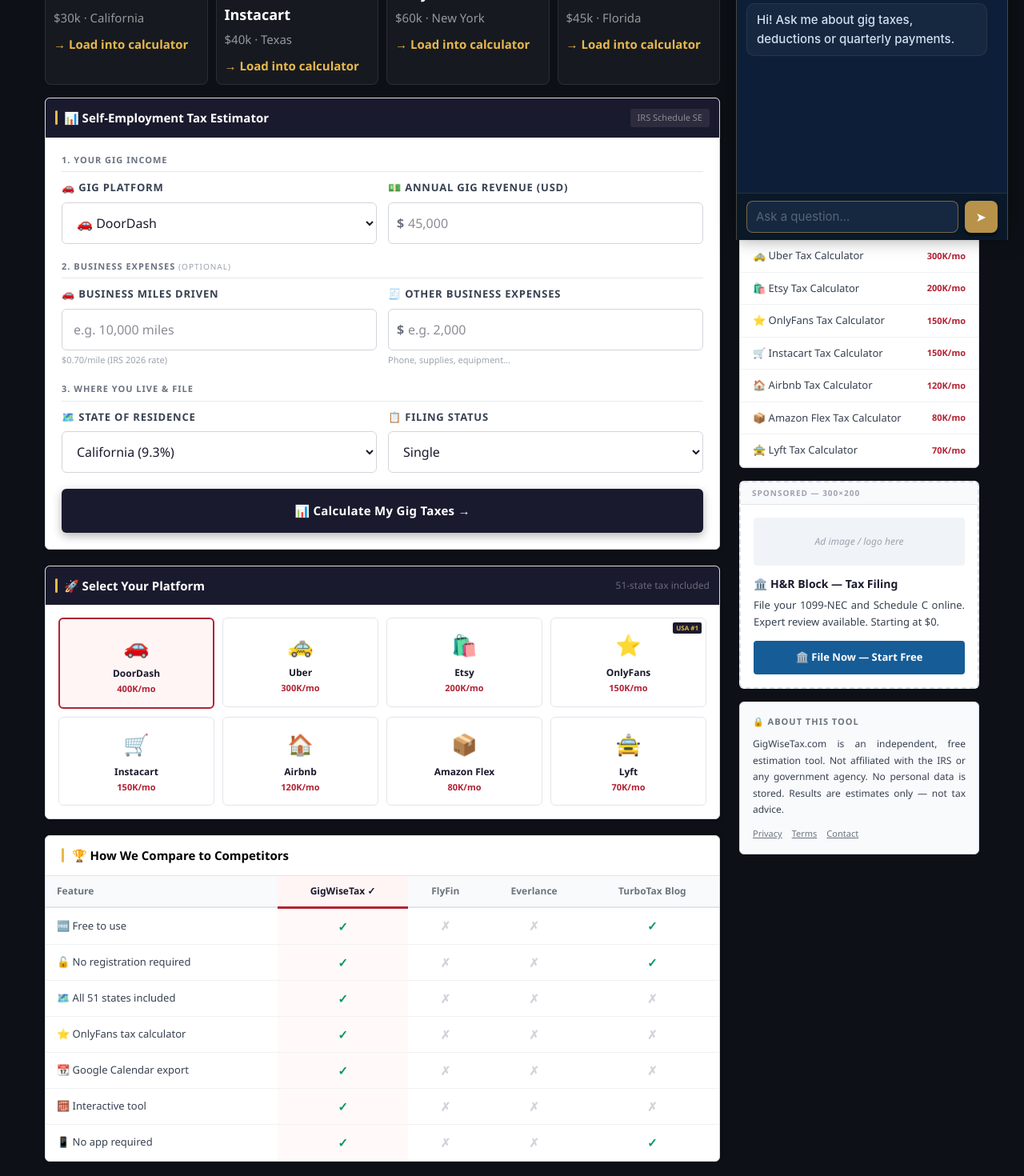
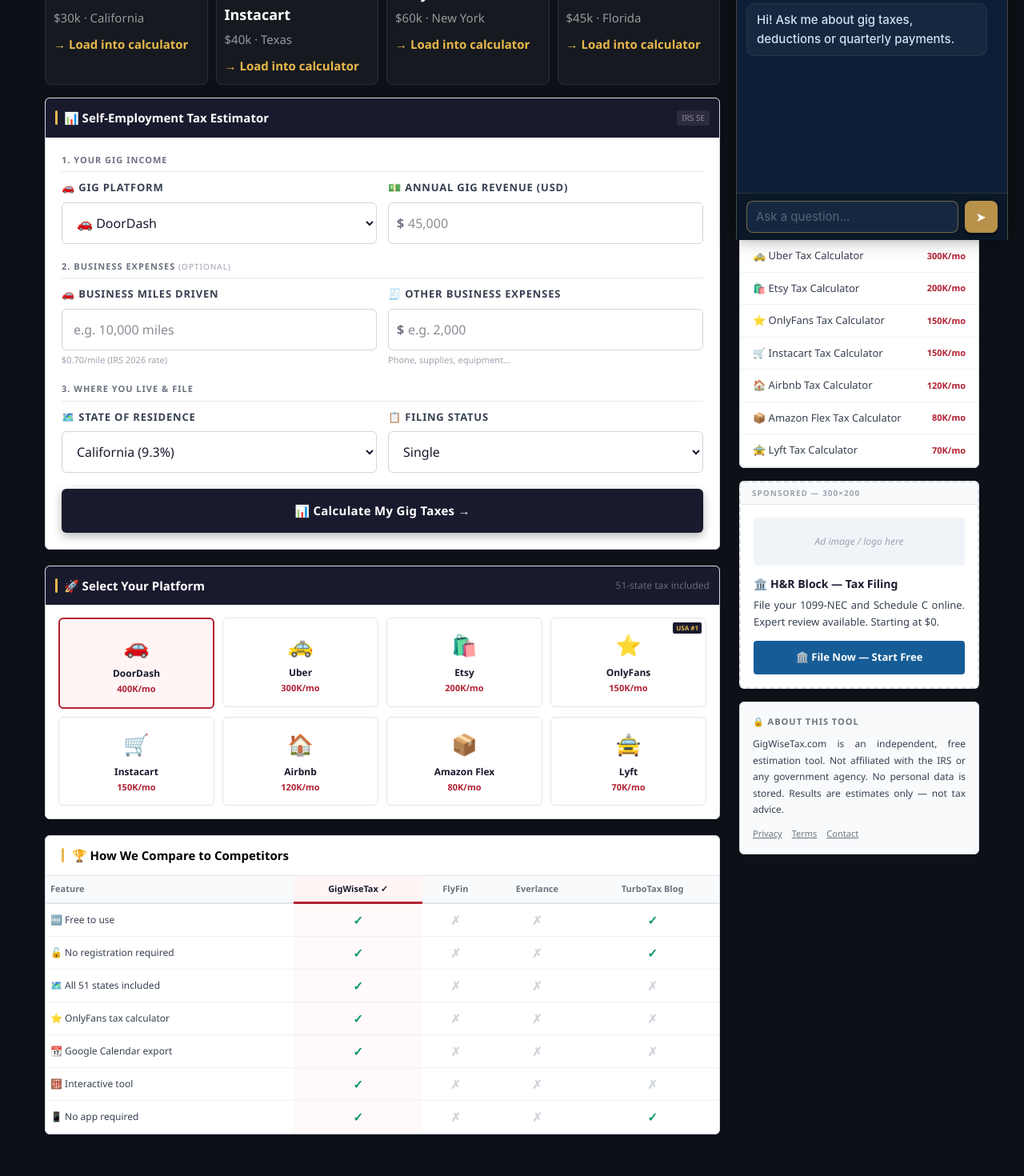
Before and after one commit to devqrcraft-ui/gigwisetax, a Next.js app: page / in a window 1280 px wide. Shown: the part 500-1970 px from the top of the page at 80% size. Built offline with nearby package versions, Linux system fonts and the light colour scheme.

Commit message:
fix: compare table padding, IRS badge shorter

```diff
--- a/app/page.tsx
+++ b/app/page.tsx
@@ -214,7 +214,7 @@ export default function HomePage() {
                 <div style={cardHd}>
                   <div style={accent}/>
                   <span style={{ color: '#fff', fontWeight: 700, fontSize: 15 }}>📊 Self-Employment Tax Estimator</span>
-                  <span style={{ marginLeft: 'auto', background: 'rgba(255,255,255,.08)', color: 'rgba(255,255,255,.45)', fontSize: 11, padding: '3px 9px', borderRadius: 3 }}>IRS Schedule SE</span>
+                  <span style={{ marginLeft: 'auto', background: 'rgba(255,255,255,.08)', color: 'rgba(255,255,255,.45)', fontSize: 10, padding: '2px 6px', borderRadius: 3, whiteSpace: 'nowrap' as const, flexShrink: 0 }}>IRS SE</span>
                 </div>
                 <div style={{ padding: 20 }}>
 
@@ -365,11 +365,11 @@ export default function HomePage() {
                   <span style={{ fontWeight: 700, fontSize: 15 }}>🏆 How We Compare to Competitors</span>
                 </div>
                 <div style={{ overflowX: 'auto' as const }}>
-                  <div style={{overflowX:'auto',WebkitOverflowScrolling:'touch'}}><div style={{overflowX:'auto',WebkitOverflowScrolling:'touch',width:'100%'}}><table style={{ width: '100%', minWidth: 420, borderCollapse: 'collapse' as const }}>
+                  <div style={{overflowX:'auto',WebkitOverflowScrolling:'touch'}}><div style={{overflowX:'auto',WebkitOverflowScrolling:'touch',width:'100%'}}><table style={{ width: '100%', minWidth: 300, borderCollapse: 'collapse' as const }}>
                     <thead>
                       <tr style={{ background: '#f8fafc', borderBottom: '2px solid #e2e5e9' }}>
                         {['Feature','GigWiseTax ✓','FlyFin','Everlance','TurboTax Blog'].map((h,i) => (
-                          <th key={h} style={{ padding: '10px 14px', fontWeight: 700, fontSize: 12, color: i===1 ? '#1a1a2e' : '#6c757d', textAlign: i===0 ? 'left' as const : 'center' as const, background: i===1 ? '#fff5f5' : 'transparent', borderBottom: i===1 ? '3px solid #B22234' : 'none' }}>{h}</th>
+                          <th key={h} style={{ padding: '8px 6px', fontWeight: 700, fontSize: 11, color: i===1 ? '#1a1a2e' : '#6c757d', textAlign: i===0 ? 'left' as const : 'center' as const, background: i===1 ? '#fff5f5' : 'transparent', borderBottom: i===1 ? '3px solid #B22234' : 'none' }}>{h}</th>
                         ))}
                       </tr>
                     </thead>
@@ -384,9 +384,9 @@ export default function HomePage() {
                         ['📱 No app required',           true,  false, false, true ],
                       ].map(([feat,...vals]) => (
                         <tr key={feat as string} style={{ borderBottom: '1px solid #f0f1f3' }}>
-                          <td style={{ padding: '10px 14px', fontSize: 13, color: '#374151', fontWeight: 500 }}>{feat as string}</td>
+                          <td style={{ padding: '8px 6px', fontSize: 12, color: '#374151', fontWeight: 500 }}>{feat as string}</td>
                           {(vals as boolean[]).map((v,i) => (
-                            <td key={i} style={{ padding: '10px 14px', textAlign: 'center' as const, background: i===0 ? '#fff9f9' : 'transparent' }}>
+                            <td key={i} style={{ padding: '8px 6px', textAlign: 'center' as const, background: i===0 ? '#fff9f9' : 'transparent' }}>
                               <span style={{ fontSize: 15, fontWeight: 800, color: v ? '#059669' : '#d1d5db' }}>{v ? '✓' : '✗'}</span>
                             </td>
                           ))}
```
